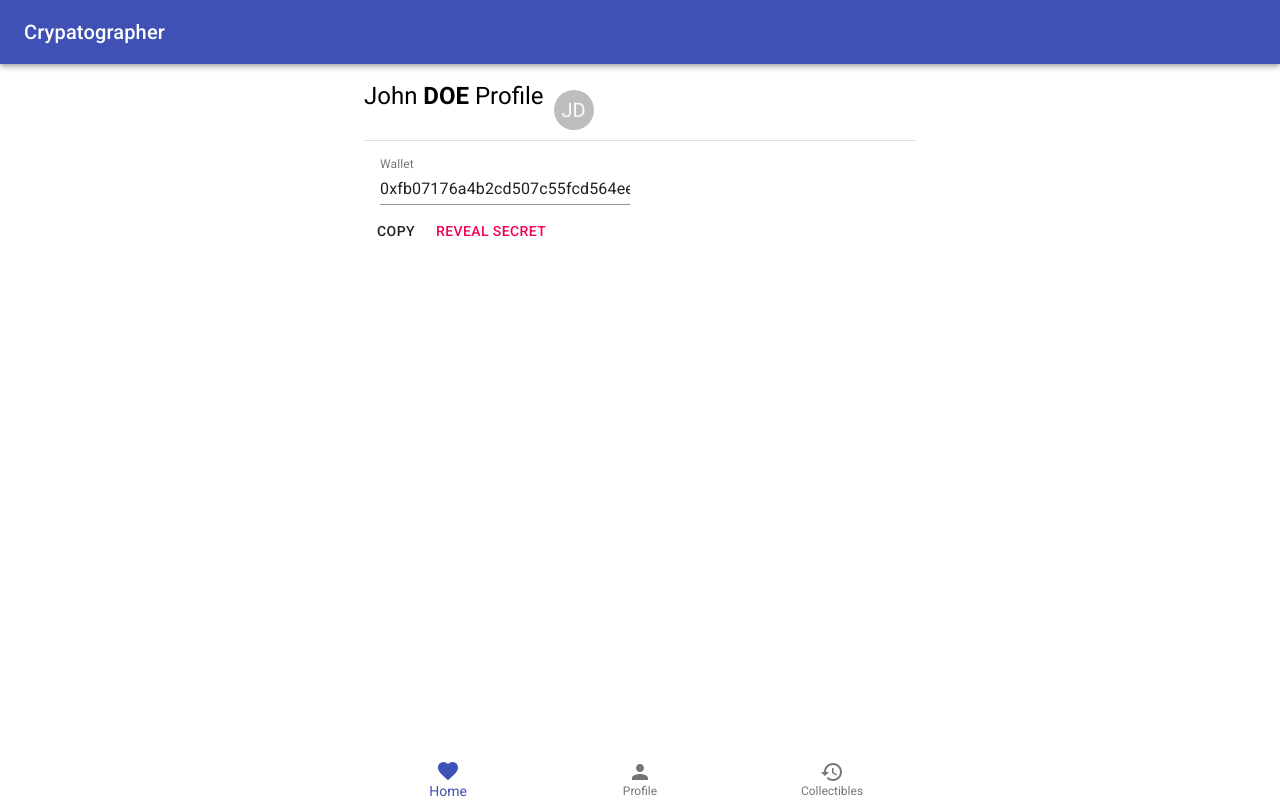
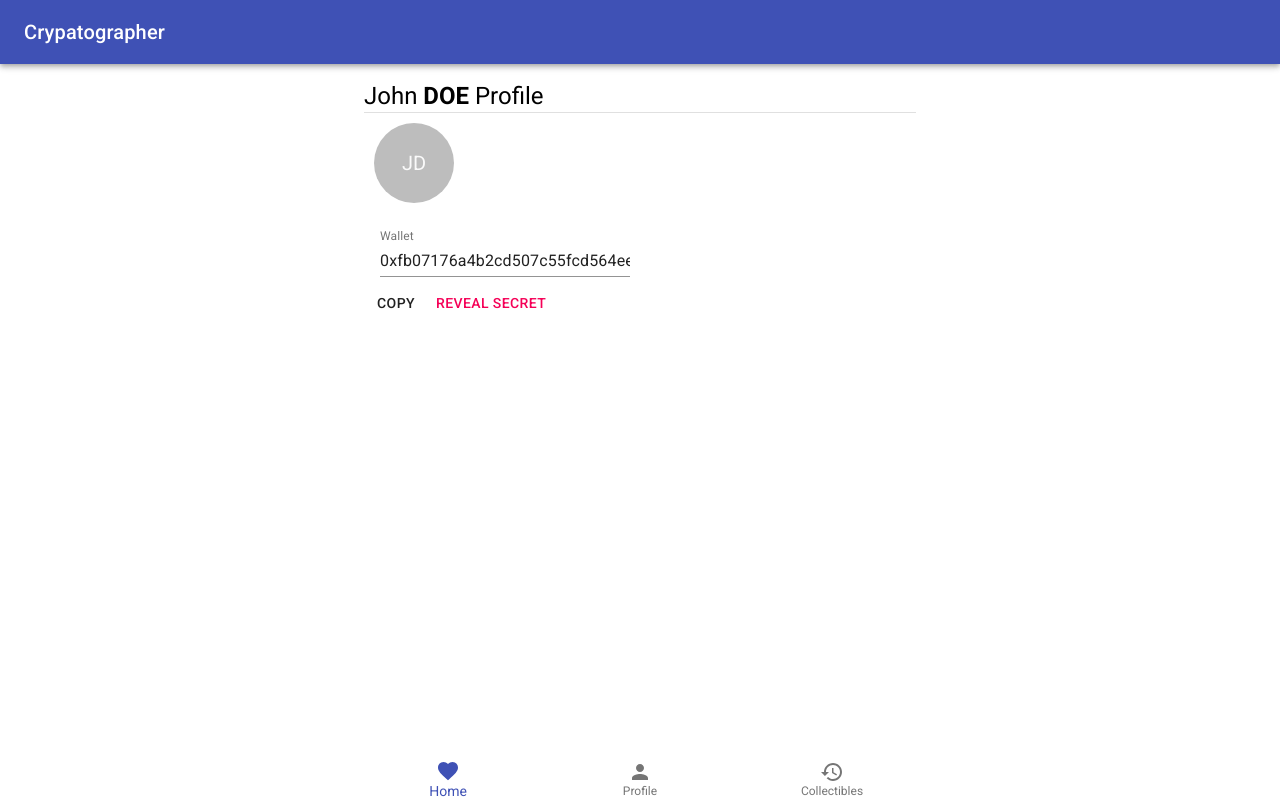
Before and after one commit to nikitaeverywhere/crypatograph, a React (Create React App) app: page /#/profile in a window 1280 px wide. Built offline with nearby package versions, Linux system fonts and the light colour scheme.

Commit message:
update profile

```diff
--- a/src/routes/Profile.tsx
+++ b/src/routes/Profile.tsx
@@ -22,6 +22,8 @@ const useStyles = makeStyles(theme => ({
         flexGrow: 1,
     },
     avatar: {
+        width: 80,
+        height: 80,
         margin: 10,
     },
     textField: {
@@ -54,12 +56,14 @@ const Profile:React.SFC = () => {
                 <Typography variant="h5" component="p">
                     John <b>DOE</b> Profile
                 </Typography>
-                <Avatar className={classes.avatar}>JD</Avatar>
             </Box>
             <Divider />
             <Typography variant="h6" component="h6">
 
             </Typography>
+            <Box>
+                <Avatar className={classes.avatar}>JD</Avatar>
+            </Box>
             <Box>
                 <TextField id="standard-input" className={classes.textField} label="Wallet" defaultValue={address.toLowerCase()} margin="normal" />
             </Box>
```
